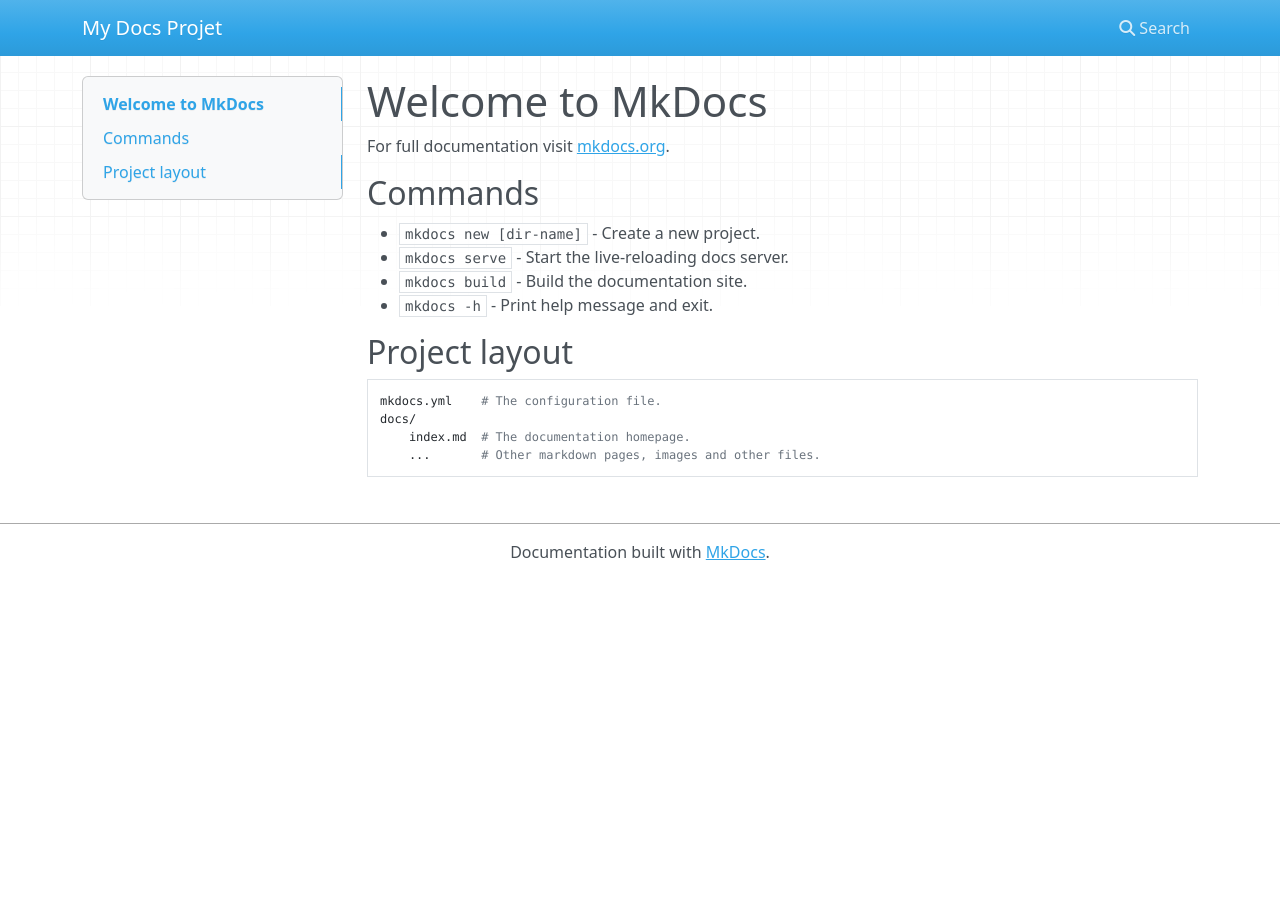
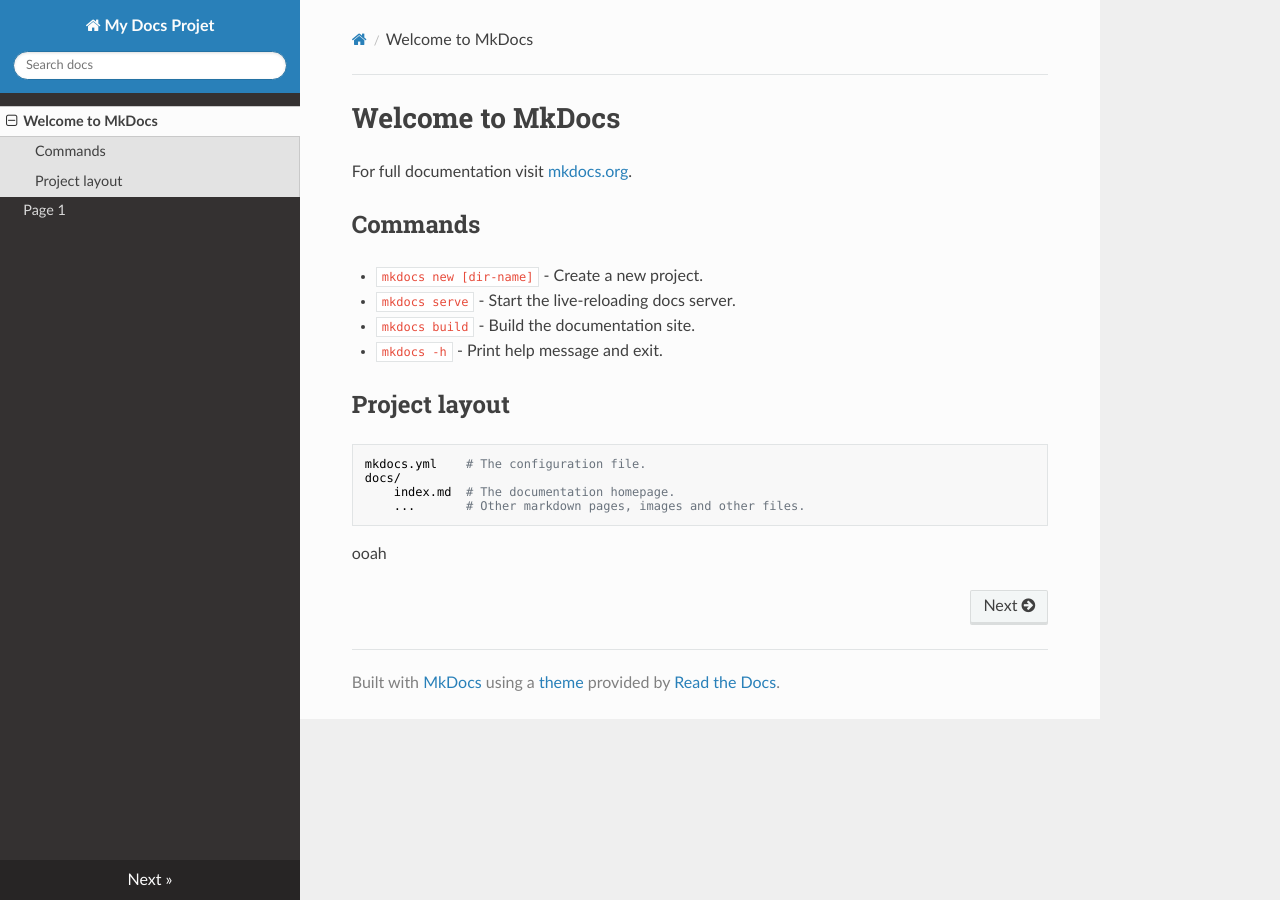
Before and after one commit to Lorenzo-000000/mkdocs-test, an MkDocs documentation site: the page built from docs/index.md, in a window 1280 px wide. Built offline with MkDocs 1.6.1, drawn with Linux system fonts in a browser that asks for light colours; nearby versions of some CDN libraries.

Commit message:
ajt 2e page

```diff
--- a/docs/index.md
+++ b/docs/index.md
@@ -15,3 +15,5 @@
     docs/
         index.md  # The documentation homepage.
         ...       # Other markdown pages, images and other files.
+
+ooah
--- /dev/null
+++ b/docs/page-1.md
@@ -0,0 +1,2 @@
+# Page 1
+je m'appelle pas
--- a/mkdocs.yml
+++ b/mkdocs.yml
@@ -1 +1,4 @@
 site_name: My Docs Projet
+
+theme:
+  name: readthedocs
```
